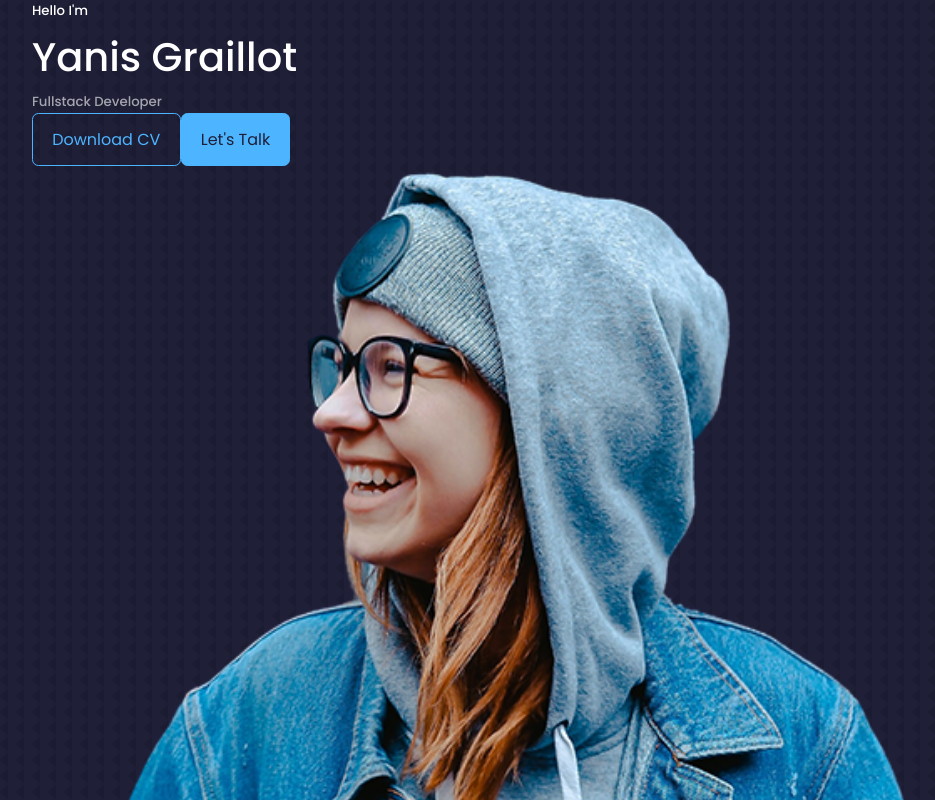
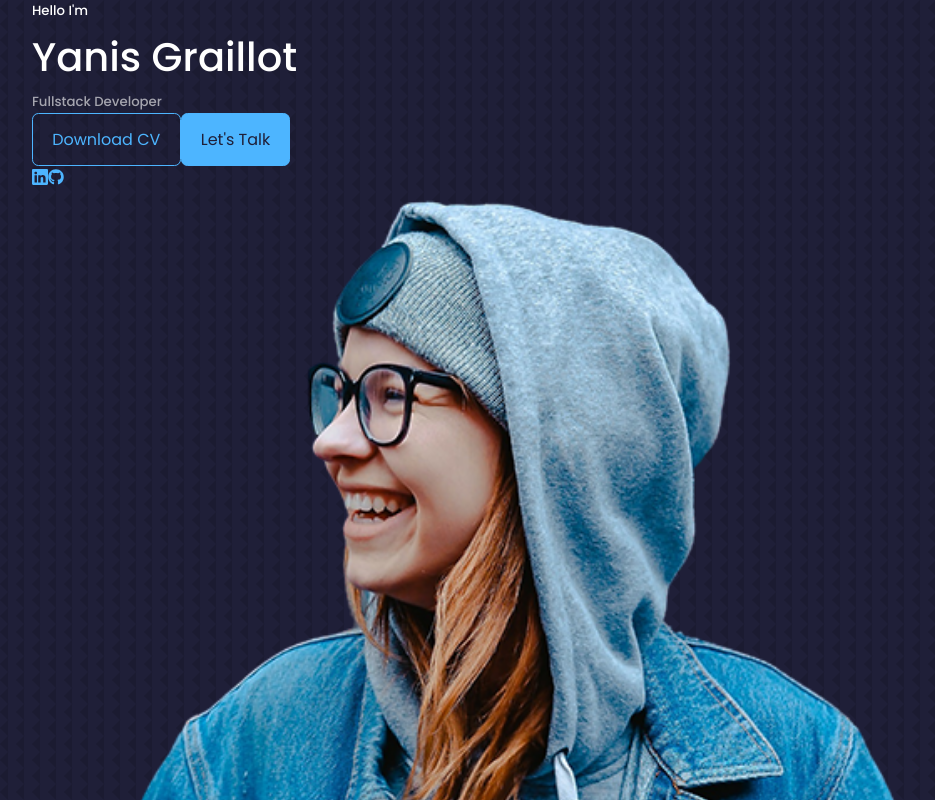
Before and after one commit to SeaWiser/my-new-portfolio, a React (Create React App) app: page / in a window 1280 px wide. Shown: the top 800 px of the page, without its empty margins (128-1063 px from the left). Built offline with nearby package versions, Linux system fonts and the light colour scheme.

Commit message:
React icons

```diff
--- a/src/components/header/Header.tsx
+++ b/src/components/header/Header.tsx
@@ -2,6 +2,7 @@
 import './header.css';
 import CTA from "./CTA";
 import ME from '../../assets/me.png';
+import HeaderSocials from "./HeaderSocials";
 
 class Header extends Component {
   render() {
@@ -12,6 +13,7 @@
           <h1>Yanis Graillot</h1>
           <h5 className="text-light">Fullstack Developer</h5>
           <CTA/>
+          <HeaderSocials/>
 
           <div className="me">
             <img src={ME} alt="me"/>
--- a/src/components/header/HeaderSocials.tsx
+++ b/src/components/header/HeaderSocials.tsx
@@ -1,11 +1,13 @@
 import React, { Component } from 'react';
+import {BsLinkedin} from "react-icons/bs";
+import {FaGithub} from "react-icons/fa";
 
 class HeaderSocials extends Component {
   render() {
     return (
       <div className='header__socials'>
-        <a href="https://linkedin.com" target="_blank" rel="noreferrer">Linkedin</a>
-        <a href="https://github.com" target="_blank" rel="noreferrer">Github</a>
+        <a href="https://www.linkedin.com/in/yanis-graillot-94a765177" target="_blank" rel="noreferrer"><BsLinkedin/></a>
+        <a href="https://github.com/SeaWiser" target="_blank" rel="noreferrer"><FaGithub/></a>
       </div>
     );
   }
```
